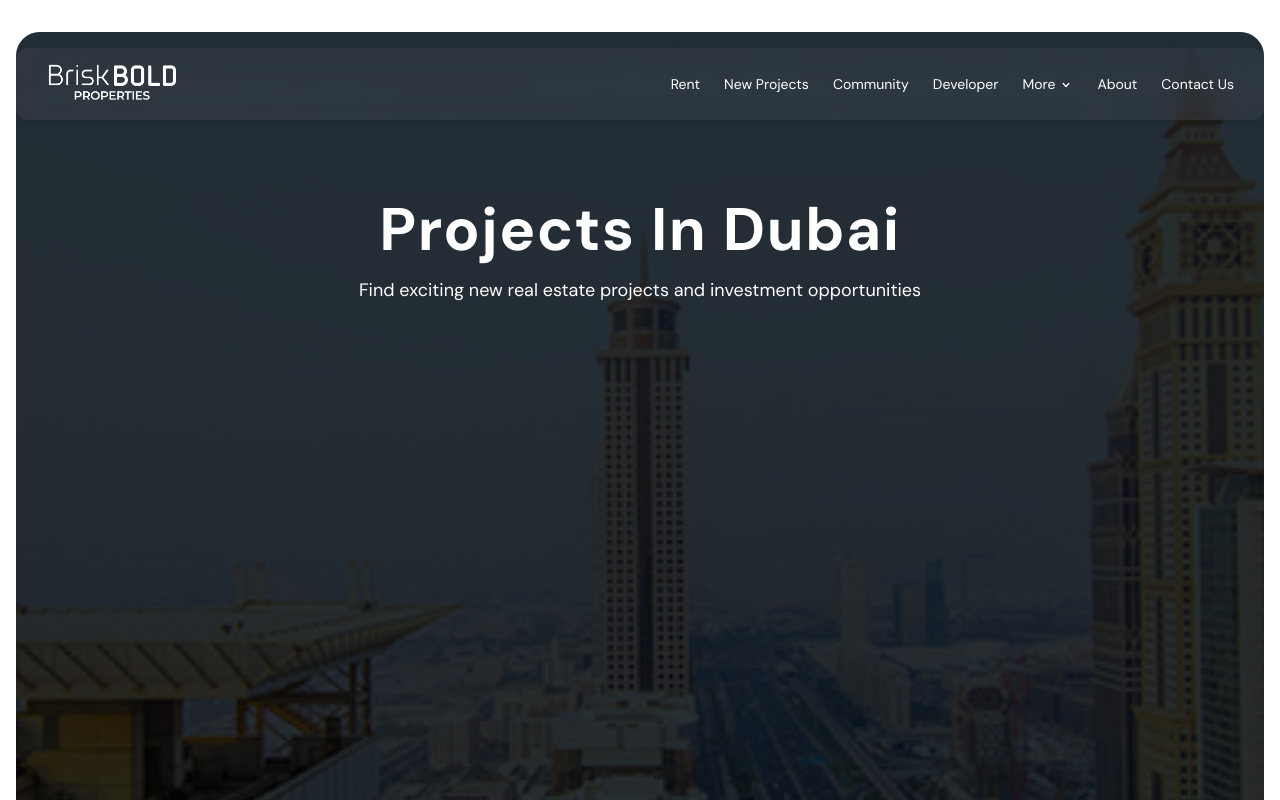
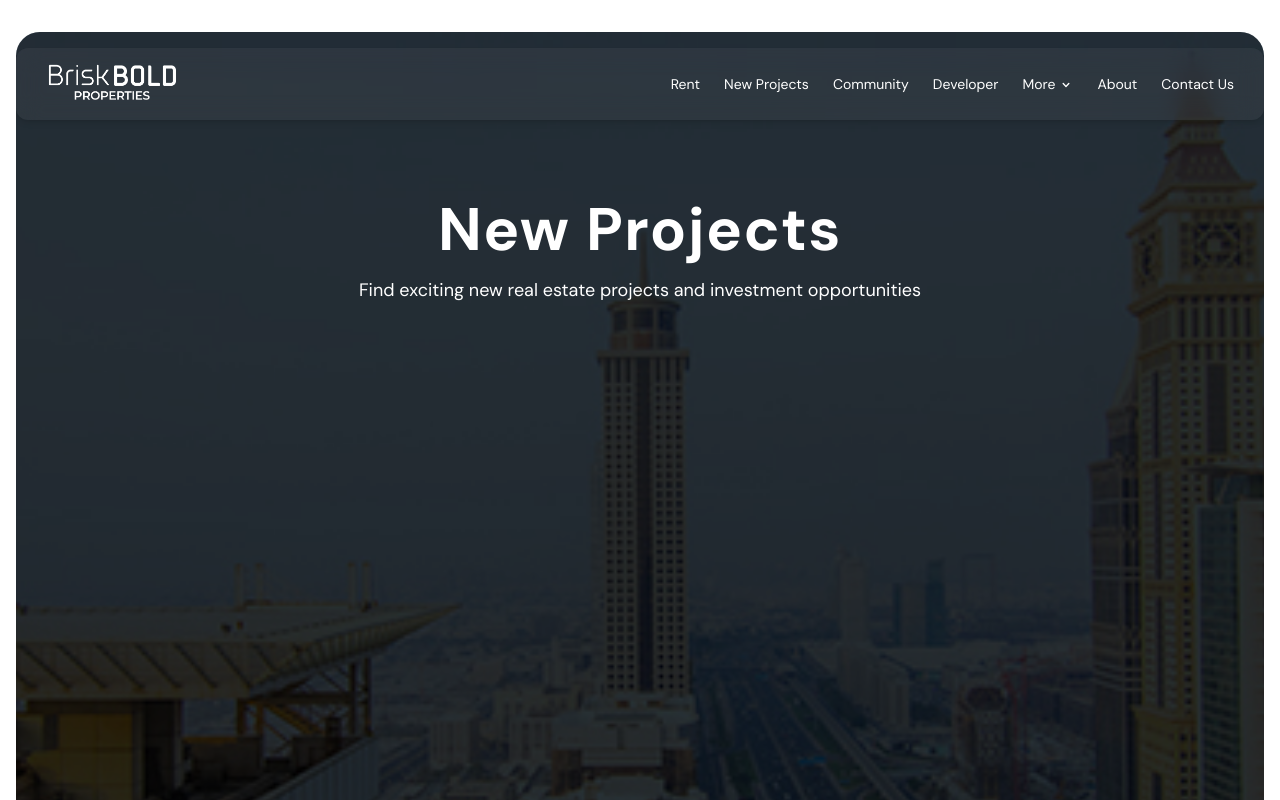
Before and after one commit to usmanashrafsiddiqi/BBP-MERN-WEBSITE, a React (Vite) app in the folder frontend/: page /newprojects in a window 1280 px wide. Shown: the top 800 px of the page. Built offline with nearby package versions, Linux system fonts and the light colour scheme.

Commit message:
updated projects

```diff
--- a/frontend/src/pages/NewProjects.jsx
+++ b/frontend/src/pages/NewProjects.jsx
@@ -110,7 +110,7 @@ const NewProjects = () => {
     <div className="p-2 md:p-4 bg-white overflow-hidden">
       <Header
         backgroundImage="/community.jpg"
-        title="Projects In Dubai"
+        title=" New Projects"
         subtitle=""
         description="Find exciting new real estate projects and investment opportunities"
         showFilter={false}
```
